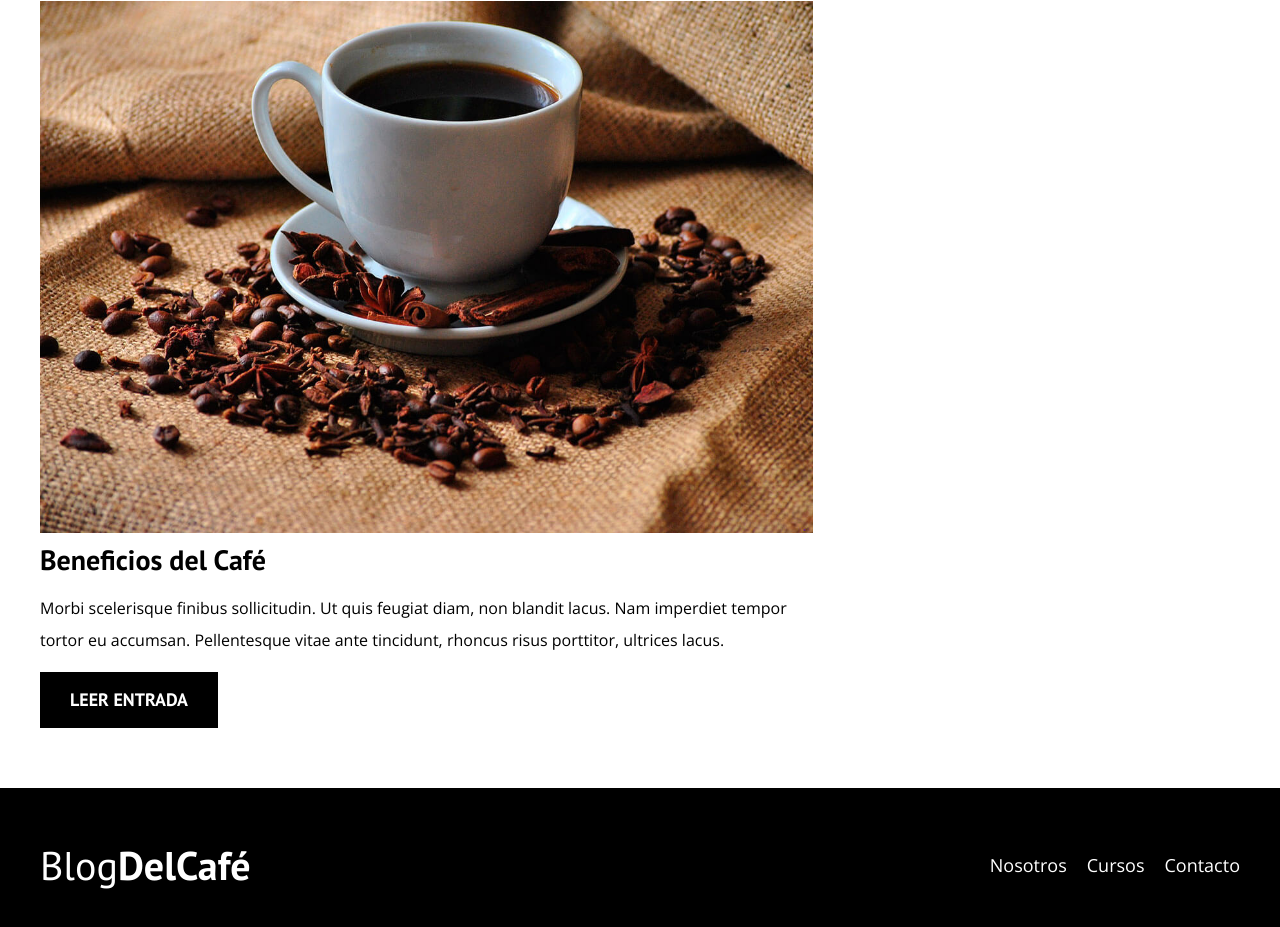
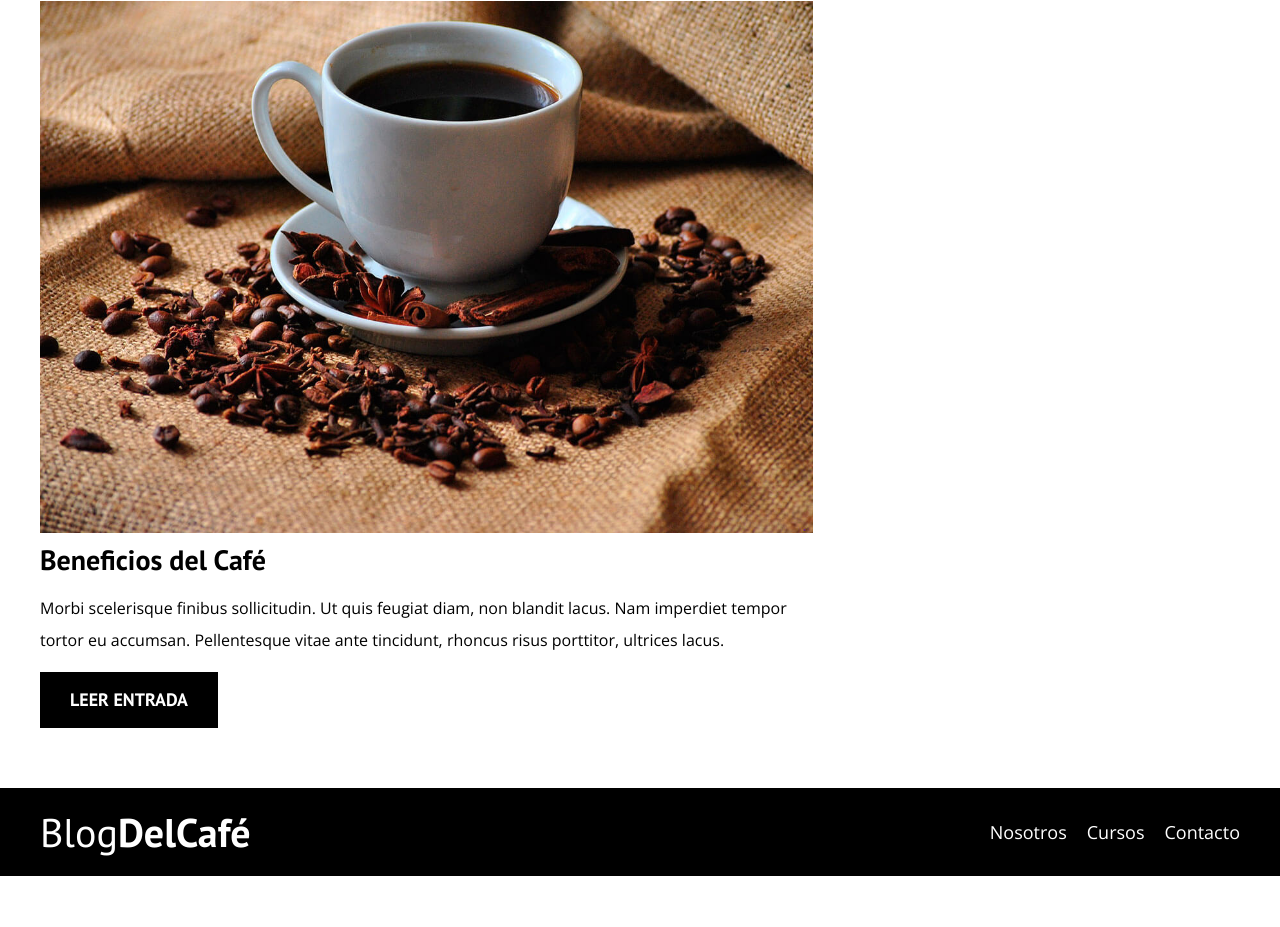
Before and after one commit to joserojascascopy/blog-delCafe, a plain HTML site: page index.html in a window 1280 px wide. Shown: the part 2238-3165 px from the top of the page. After the commit the page ends 3114 px from the top, so only its background shows below. Drawn offline with nearby package versions, Linux system fonts and the light colour scheme.

Commit message:
Se finalizo el index.html

```diff
--- a/index.html
+++ b/index.html
@@ -98,7 +98,7 @@
   <footer class="footer">
     <div class="contenedor">
       <div class="barra">
-        <a href="index.html"><h2 class="logo__nombre centrar-texto">Blog<span class="logo__bold">DelCafé</span></h2></a>
+        <a href="index.html"><h2 class="logo__nombre centrar-texto no-margin">Blog<span class="logo__bold">DelCafé</span></h2></a>
         <nav class="navegacion">
           <a class="navegacion__enlace" href="index.html">Nosotros</a>
           <a class="navegacion__enlace" href="cursos.html">Cursos</a>
```
